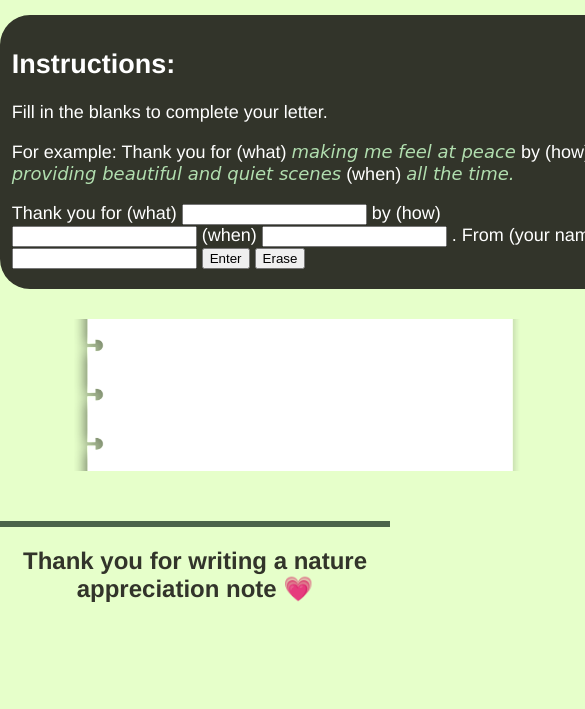
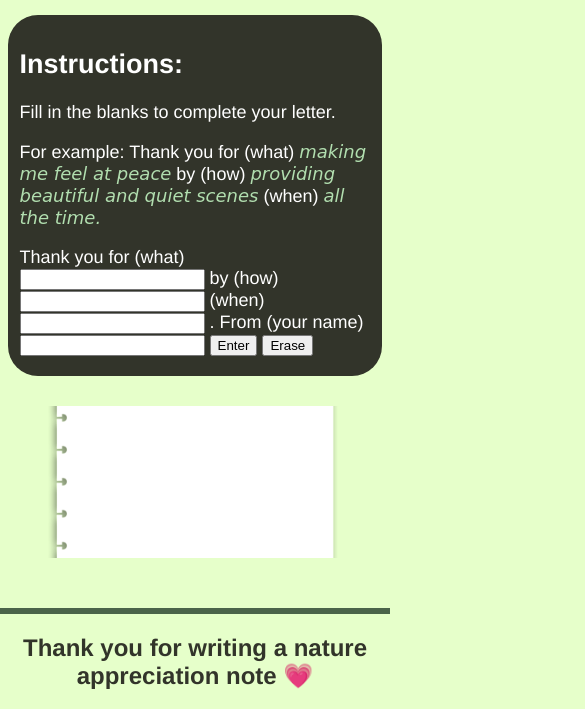
Before and after one commit to Ltkluth/Ltkluth.github.io, a plain HTML site: page index.html in a window 390 px wide. Shown: the part 259-968 px from the top of the page, 585 px wide, since content can reach past the window. Before the commit the page ends 881 px from the top, so only its background shows below. Drawn offline with Linux system fonts and the light colour scheme; a web font is replaced by a local one.

Commit message:
Update style.css

```diff
--- a/style.css
+++ b/style.css
@@ -128,3 +128,12 @@ object-fit: cover;
 #layla-photo{
   width:500px;
 }
+
+@media screen and (max-width: 600px){
+  #entrybox {
+    width: 90%;
+  }
+  #letterbox {
+    width: 100%
+  }
+}
```
